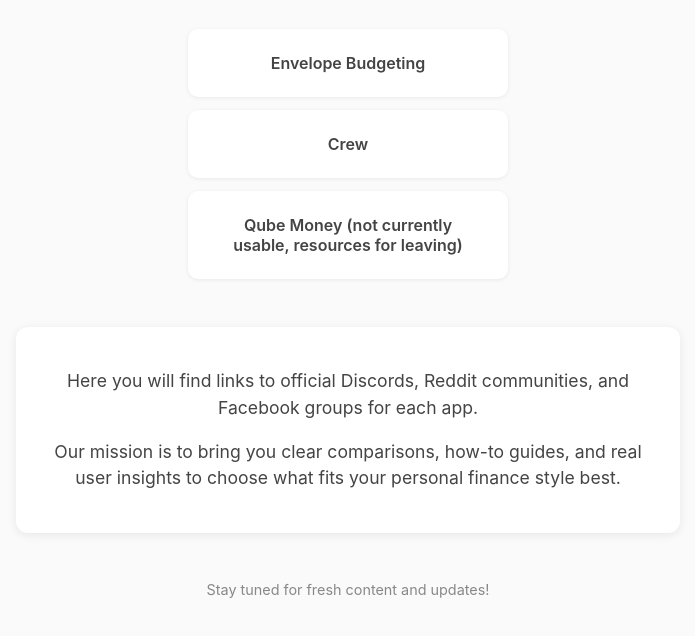
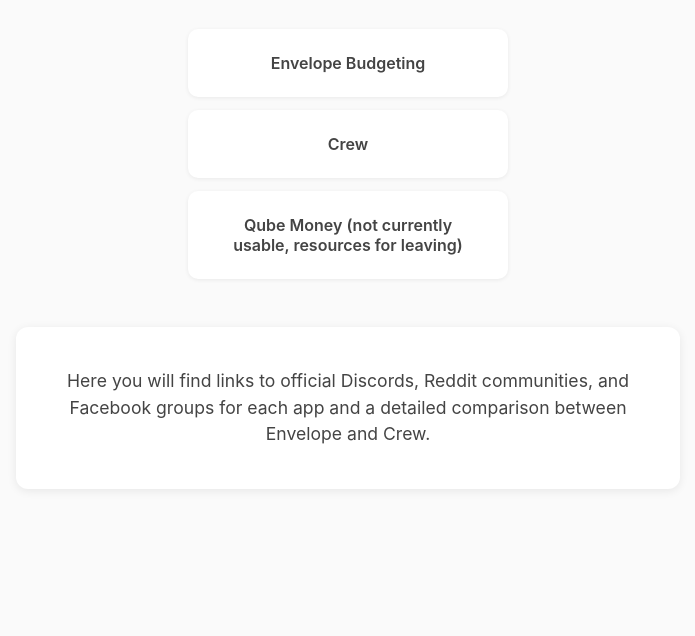
Before and after one commit to FintechBudgeting/fintechbudgeting.github.io, a plain HTML site: page index.html in a window 1280 px wide. Shown: the part 248-884 px from the top of the page, without its empty margins (292-987 px from the left). Drawn offline with Linux system fonts and the light colour scheme.

Commit message:
Update index.html
Simplify page

```diff
--- a/index.html
+++ b/index.html
@@ -23,11 +23,13 @@
      <li><a href="qube-money.html">Qube Money (not currently usable, resources for leaving)</a></li>
     </ul>
     <div class="description">
-      <p>Here you will find links to official Discords, Reddit communities, and Facebook groups for each app.</p>
-      <p>Our mission is to bring you clear comparisons, how-to guides, and real user insights to choose what fits your personal finance style best.</p>
+      <p>Here you will find links
+        to official Discords,
+        Reddit communities,
+        and Facebook groups for each app and a detailed comparison between Envelope and Crew.</p>
+
     </div>
   </main>
 
-  <footer>Stay tuned for fresh content and updates!</footer>
 </body>
 </html>
```
